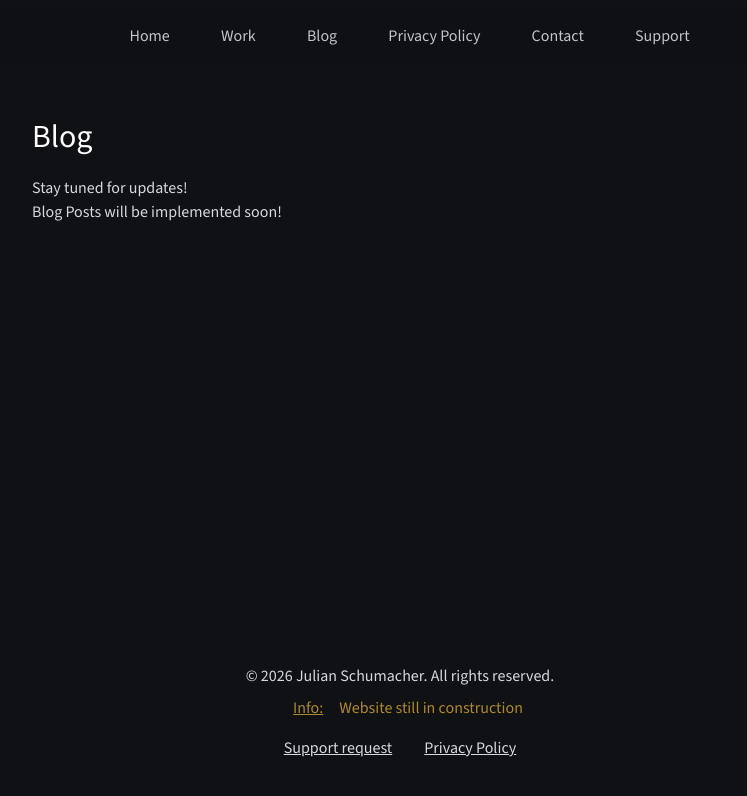
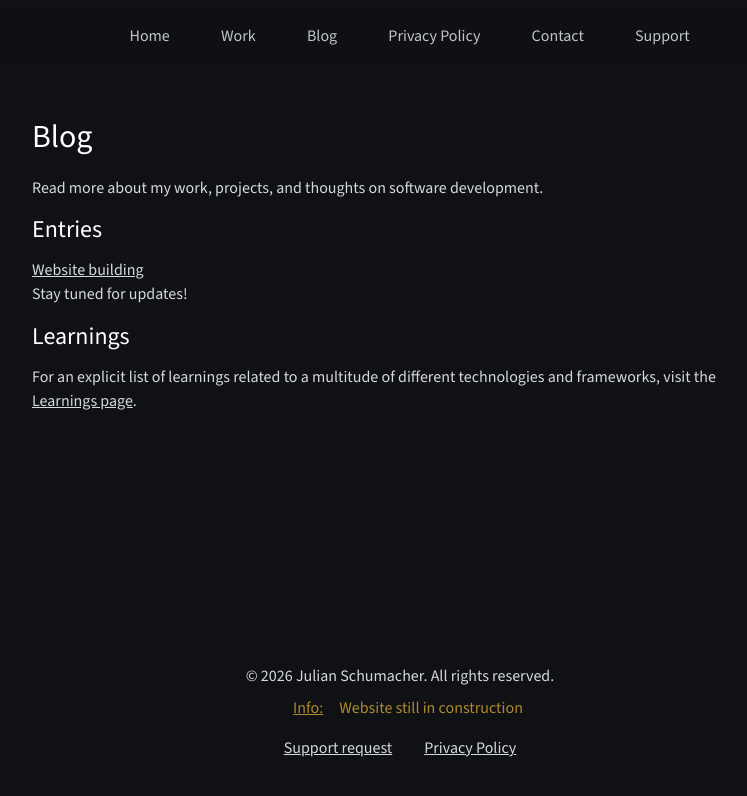
Before and after one commit to Julessh05/Website, a Next.js app in the folder website/: page /blog in a window 1280 px wide. Shown: the top 796 px of the page, without its empty margins (240-987 px from the left). Built offline with nearby package versions, Linux system fonts and the light colour scheme.

Commit message:
Implement Blog Posts
- Implement Blog Page with markdown loading from public files
- restructure data structure and move data to public folder

```diff
--- a/website/package.json
+++ b/website/package.json
@@ -13,6 +13,8 @@
     "next": "16.1.1",
     "react": "19.2.3",
     "react-dom": "19.2.3",
+    "remark": "^15.0.1",
+    "remark-html": "^16.0.1",
     "sass": "^1.97.1"
   },
   "devDependencies": {
--- /dev/null
+++ b/website/public/blog/website_building.md
@@ -0,0 +1,4 @@
+# Website building
+
+Welcome to the first blog entry!
+Here I will talk a bit about how I developed this website and which problems I faced during development.
--- /dev/null
+++ b/website/src/app/blog/[blogslug]/page.tsx
@@ -0,0 +1,46 @@
+import path from "path";
+import fs from "node:fs"
+import { remark } from "remark";
+import remarkHtml from "remark-html";
+
+export const metadata = {
+    formatDetection: {
+        email: true,
+        address: true,
+        telephone: true,
+    },
+    robots: {
+        index: true,
+        follow: true,
+        nocache: true,
+        googleBot: {
+            index: true,
+            follow: true,
+            noimageindex: true,
+            "max-video-preview": -1,
+            "max-image-preview": "large",
+            "max-snippet": -1,
+        },
+    },
+}
+
+// https://nextjs.org/learn/pages-router/dynamic-routes-render-markdown
+export default async function BlogPage({
+    params,
+}: {
+    params: Promise<{ blogslug: string }>;
+}) {
+    const { blogslug } = await params;
+    const fullPath = path.join("./public/blog/", blogslug + ".md");
+    const fileContents = fs.readFileSync(fullPath, "utf8");
+    const processesContent = await remark().use(remarkHtml).process(fileContents.toString());
+    const contentHtml = processesContent.toString();
+
+    return (
+        <main>
+            <article>
+                <div dangerouslySetInnerHTML={{ __html: contentHtml }} />
+            </article>
+        </main>
+    );
+}
--- a/website/src/app/blog/page.tsx
+++ b/website/src/app/blog/page.tsx
@@ -1,3 +1,7 @@
+import fs from "node:fs"
+import path from "node:path";
+import Link from "next/link";
+
 export const metadata = {
     title: 'Julian Schumacher - Blog',
     description: 'Read my latest blog posts and updates',
@@ -29,12 +33,42 @@ export const metadata = {
     },
 }
 
-export default function Blog() {
+export default async function Blog() {
+    const blogEntryFiles: string[] = fs.readdirSync("./public/blog");
+    const blogEntryNames: string[] = [];
+    blogEntryFiles.forEach(async (fileName) => {
+        const fullPath: string = path.join("./public/blog/", fileName);
+        const fileContents: string = fs.readFileSync(fullPath, "utf8");
+        const headline: string = fileContents.split("\n")[0].replace("# ", "");
+        blogEntryNames.push(headline)
+    });
+    const blogEntries: Record<string, string> = {};
+    for (let i: number = 0; i < blogEntryNames.length; i++) {
+        blogEntries[blogEntryNames[i]] = blogEntryFiles[i].replace(".md", "");
+    }
     return (
         <main>
             <h1>Blog</h1>
+            <p>Read more about my work, projects, and thoughts on software development.</p>
+            <h2>Entries</h2>
+            {blogEntryFiles.length === 0 ? (
+                <p>No blog entries found.</p>
+            ) : (
+                <ul>
+                    {Object.entries(blogEntries).map(([name, file]) => (
+                        <li key={name}>
+                            <a href={`/blog/${file}`}>{name}</a>
+                        </li>
+                    ))}
+                </ul>
+            )
+            }
             <p>Stay tuned for updates!</p>
-            <p>Blog Posts will be implemented soon!</p>
+            <h2>Learnings</h2>
+            <p>
+                For an explicit list of learnings related to a multitude of different technologies and frameworks,
+                visit the <Link href="/learnings">Learnings page</Link>.
+            </p>
         </main>
     )
 }
--- a/website/src/app/data/mapping.js
+++ b/website/src/app/data/mapping.js
@@ -1,4 +1,4 @@
-import projectsData from "./projects.json";
+import projectsData from "./../../../public//projects/projects.json";
 
 import Project from "../objects/project";
 import Connection from "../objects/connection";
--- /dev/null
+++ b/website/src/app/learnings/page.tsx
@@ -0,0 +1,11 @@
+export default function LearningsPage() {
+    return (
+        <main>
+            <h1>Learnings</h1>
+            <p>
+                This page will contain a comprehensive list of learnings and insights I&rsquo;ve gathered while working with various technologies and frameworks.
+                Stay tuned for updates as I compile and share my knowledge here!
+            </p>
+        </main>
+    );
+}
```
Also changed, not shown: website/public/projects/projects.json (renamed from website/src/app/data/projects.json), website/public/projects_icons/v3s_icon.png (renamed from website/public/projects/v3s_icon.png), 1 other file (tests, documents, lock files or other folders).
